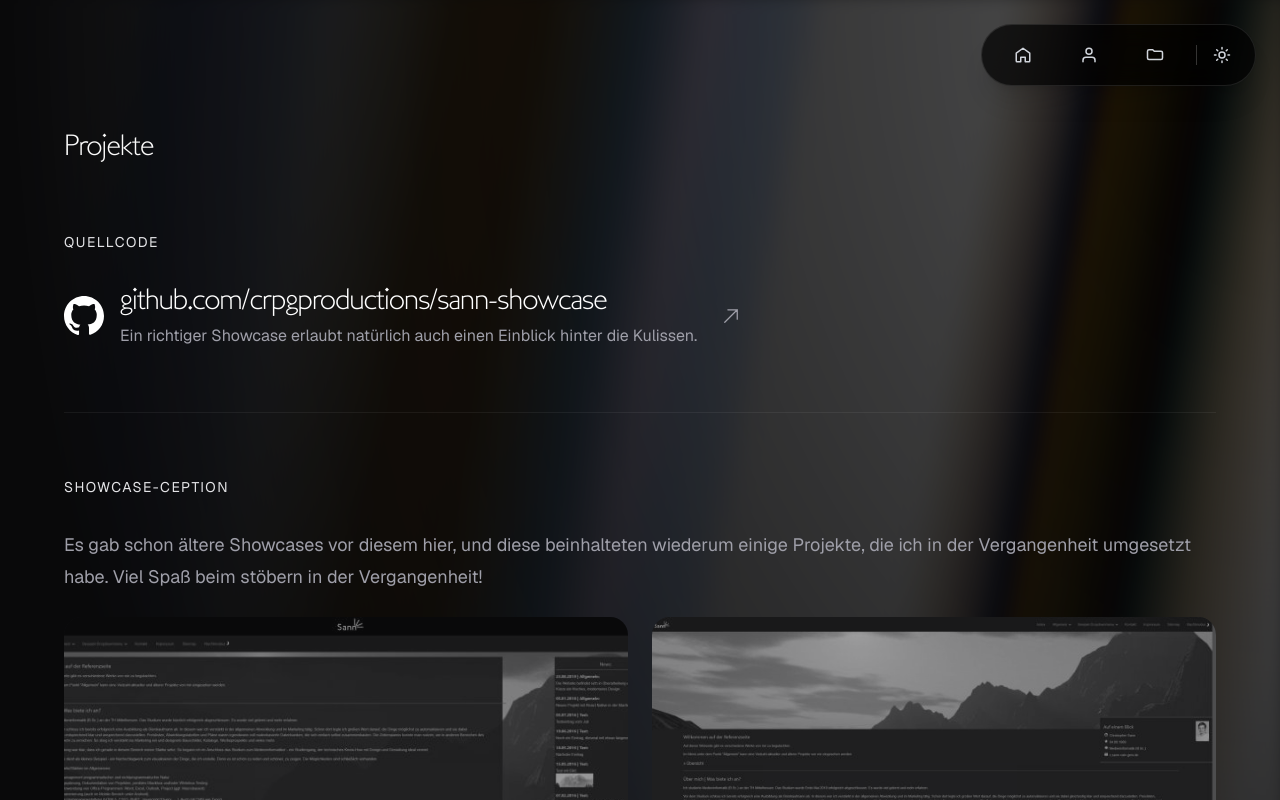
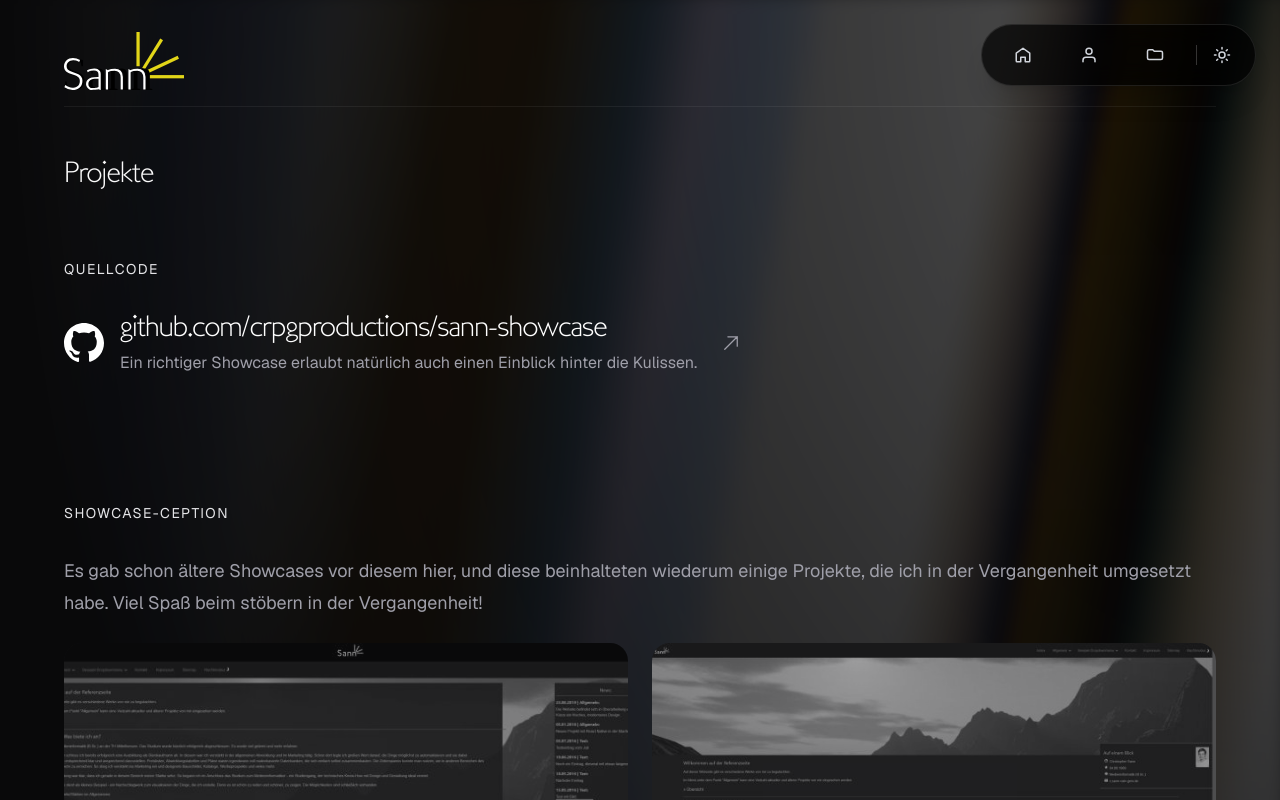
Before and after one commit to crpgproductions/sann-showcase, a Next.js app: page /projects in a window 1280 px wide. Shown: the top 800 px of the page. Built offline with nearby package versions, Linux system fonts and the light colour scheme; a web font is replaced by a local one.

Commit message:
feat: Logo component | feat: improve horizontal bar control | fix: logo warnings and whitespace issue

```diff
--- a/app/about/page.tsx
+++ b/app/about/page.tsx
@@ -4,7 +4,6 @@ import PageSkeleton from "@/app/components/PageSkeleton";
 export default function About() {
   return (
     <PageSkeleton>
-
       <div className="flex flex-col items-center gap-6 text-center sm:items-start sm:text-left">
         <h1 className="max-w-xs text-3xl font-light leading-10 tracking-tight text-black dark:text-zinc-50">
           Über mich
--- /dev/null
+++ b/app/components/Logo.tsx
@@ -0,0 +1,38 @@
+import Image from "next/image";
+import Link from "next/link";
+
+interface LogoProps {
+    width?: number;
+    href?: string;
+}
+
+export default function Logo({ width = 150, href }: LogoProps) {
+    const image = (
+        <>
+            <Image
+                className="block dark:hidden"
+                src="/logo.svg"
+                alt="Sann showcase"
+                width={width}
+                height={0}
+                /*priority*/
+                style={{ width: `${width}px`, height: "auto" }}
+            />
+            <Image
+                className="hidden dark:block"
+                src="/logo-dark.svg"
+                alt="Sann showcase"
+                width={width}
+                height={0}
+                /*priority*/
+                style={{ width: `${width}px`, height: "auto" }}
+            />
+        </>
+    );
+
+    if (href) {
+        return <Link href={href}>{image}</Link>;
+    }
+
+    return <>{image}</>;
+}
--- a/app/components/PageSkeleton.tsx
+++ b/app/components/PageSkeleton.tsx
@@ -1,14 +1,28 @@
 import { AuroraBackground } from "@/app/components/ui/aurora-background";
 import Menu from "@/app/components/Menu";
 import Footer from "@/app/components/Footer";
+import Logo from "./Logo";
 
-export default function PageSkeleton({ children }: { children: React.ReactNode }) {
+interface PageSkeletonProps {
+  children: React.ReactNode;
+  showLogo?: boolean;
+}
+
+export default function PageSkeleton({ children, showLogo = true }: PageSkeletonProps) {
   return (
     <AuroraBackground className="flex flex-col flex-1 items-center justify-center font-sans min-h-screen">
-      <main className="relative flex flex-1 w-full max-w-7xl flex-col items-center pt-32 px-16 sm:items-start bg-white/70 dark:bg-black/60
-before:absolute before:inset-0 before:backdrop-blur-sm before:-z-10">
+      <main className="relative flex flex-1 w-full max-w-7xl flex-col items-center pt-8 px-16 sm:items-start bg-white/70 dark:bg-black/60
+        before:absolute before:inset-0 before:backdrop-blur-sm before:-z-10">
         <Menu />
-        {children}
+        {showLogo && (
+          <div className="mb-12 w-full">
+            <Logo width={120} href="/" />
+            <hr style={{ border: "none", borderTop: "var(--border-subtle)" }} className="mt-4 w-full" />
+          </div>
+        )}
+        <div className={showLogo ? "" : "mt-24"}>
+          {children}
+        </div>
         <Footer className="mt-auto" />
       </main>
     </AuroraBackground>
--- a/app/globals.css
+++ b/app/globals.css
@@ -8,6 +8,7 @@
 }
 
 :root {
+  --border-subtle: 1px solid rgb(0 0 0 / 0.06);
   --white: #ffffff;
   --black: #000000;
   --transparent: transparent;
@@ -146,6 +147,7 @@ body {
 /* --------------------------------------- */
 
 .dark {
+  --border-subtle: 1px solid rgb(255 255 255 / 0.06);
   --background: oklch(0.145 0 0);
   --foreground: oklch(0.985 0 0);
   --card: oklch(0.205 0 0);
--- a/app/page.tsx
+++ b/app/page.tsx
@@ -1,6 +1,7 @@
 import Image from "next/image";
 import PageSkeleton from "@/app/components/PageSkeleton";
 import { FolderOpen, User } from "lucide-react";
+import Logo from "./components/Logo";
 
 export default function Home() {
   const portals = [
@@ -17,26 +18,11 @@ export default function Home() {
   ];
 
   return (
-    <PageSkeleton>
+    <PageSkeleton showLogo={false}>
 
       <div className="flex flex-col w-full">
         <h1 className="font-light text-5xl tracking-tight text-black dark:text-zinc-50">Zeigen!</h1>
-        <Image
-          className="block dark:hidden h-auto"
-          src="/logo.svg"
-          alt="Sann showcase"
-          width={350}
-          height={0}
-          priority
-        />
-        <Image
-          className="hidden dark:block h-auto"
-          src="/logo-dark.svg"
-          alt="Sann showcase"
-          width={350}
-          height={0}
-          priority
-        />
+        <Logo width={350} />
         <h2 className="font-light text-3xl tracking-tight text-black dark:text-zinc-50 mt-6">Frontend bauen. Testen. Optimieren.</h2>
       </div>
 
--- a/app/projects/page.tsx
+++ b/app/projects/page.tsx
@@ -38,7 +38,7 @@ export default function Projects() {
       </h1>
 
 
-      <section className="w-full py-16 border-b border-black/[.06] dark:border-white/[.06]">
+      <section /*style={{ borderBottom: "var(--border-subtle)" }}*/ className="w-full py-16">
         <p className="text-sm uppercase tracking-widest text-zinc-800 dark:text-zinc-200 mb-8">Quellcode</p>
 
         <a
@@ -65,7 +65,7 @@ export default function Projects() {
 
 
       {/* Section 2 — Legacy portals */}
-      <section className="w-full py-16 border-b border-black/[.06] dark:border-white/[.06]">
+      <section /*style={{ borderBottom: "var(--border-subtle)" }}*/ className="w-full py-16">
         <p className="text-sm uppercase tracking-widest text-zinc-800 dark:text-zinc-200 mb-8">Showcase-ception</p>
         <p className="my-6 w-full text-lg leading-8 text-zinc-600 dark:text-zinc-400">
           Es gab schon ältere Showcases vor diesem hier, und diese beinhalteten wiederum einige Projekte, die ich in der Vergangenheit umgesetzt habe. Viel Spaß beim stöbern in der Vergangenheit!
```
Also changed, not shown: public/logo-dark.svg, public/logo.svg. Lines whose indentation alone changed are shown as unchanged.
